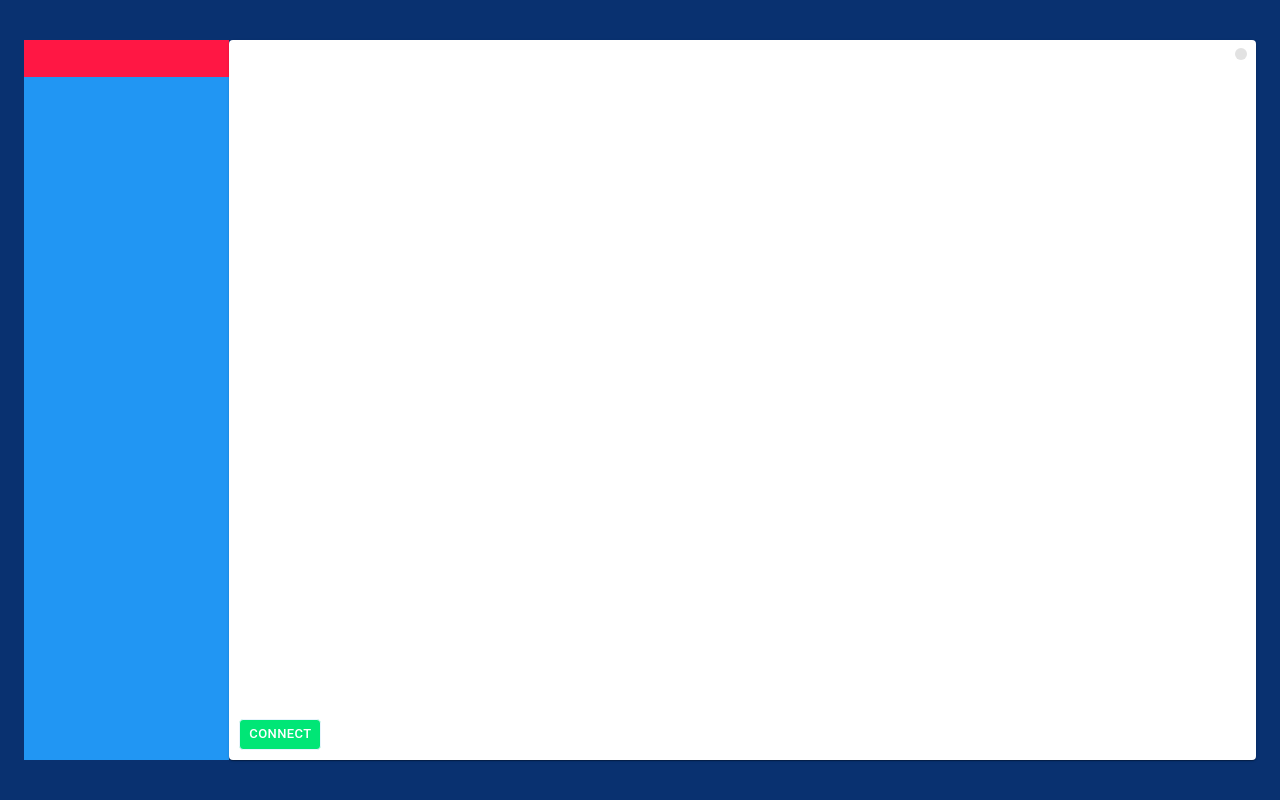
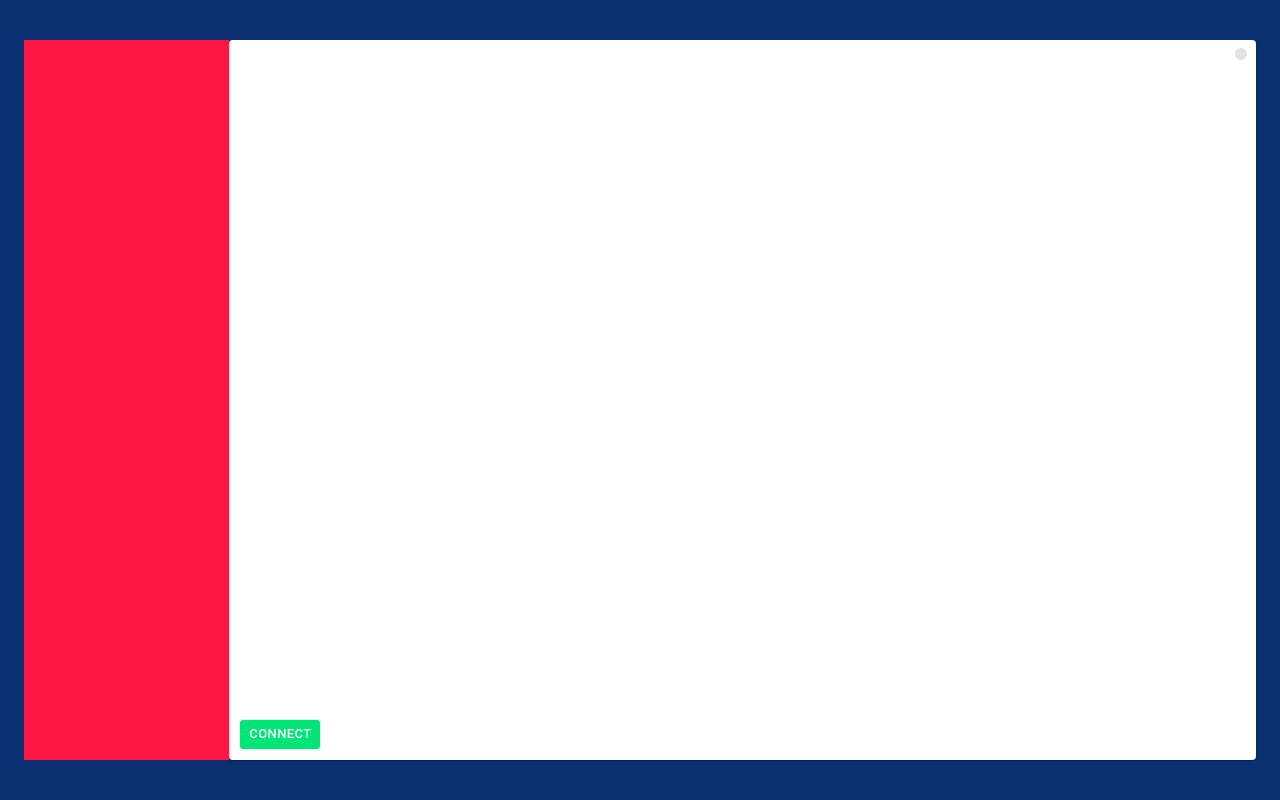
Before and after one commit to Arifafzal51/Chat-Bubble, a React (Vite) app: page / in a window 1280 px wide. Built offline with nearby package versions, Linux system fonts and the light colour scheme.

Commit message:
Update chat-client.tsx

```diff
--- a/src/chat-client.tsx
+++ b/src/chat-client.tsx
@@ -37,9 +37,9 @@ export const ChatClient = (props: Props) => {
           <Grid
             item
             xs={2}
-            style={{ backgroundColor: "#2196f3", color: "white" }}
+            style={{ backgroundColor: "#2196f3", color: "white" ,backgroundColor: '#ff1744'}}
           >
-            <div style={{ padding: "10px 0", textAlign: "center" , backgroundColor: '#ff1744'}}>
+            <div style={{ padding: "10px 0", textAlign: "center"}}>
               <h2>{props.username}</h2>
             </div>
             <List component="nav">
```
